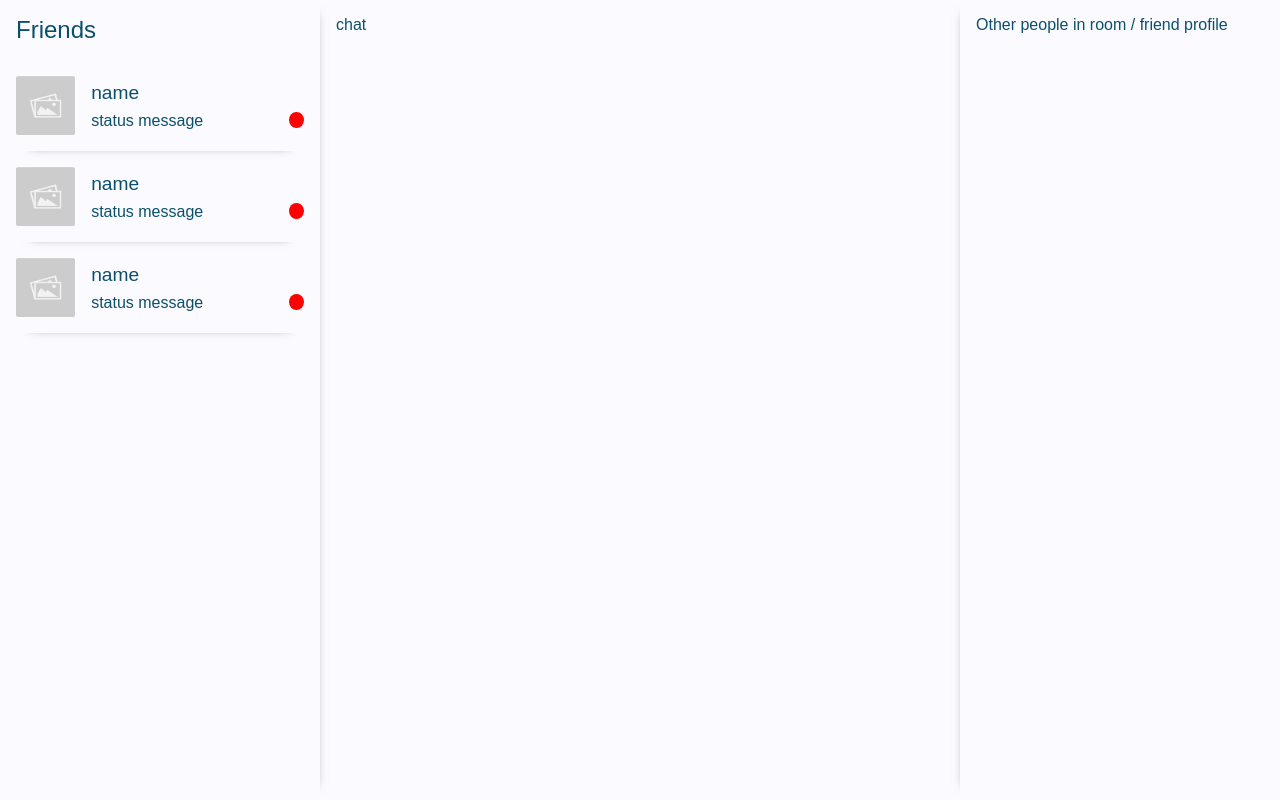
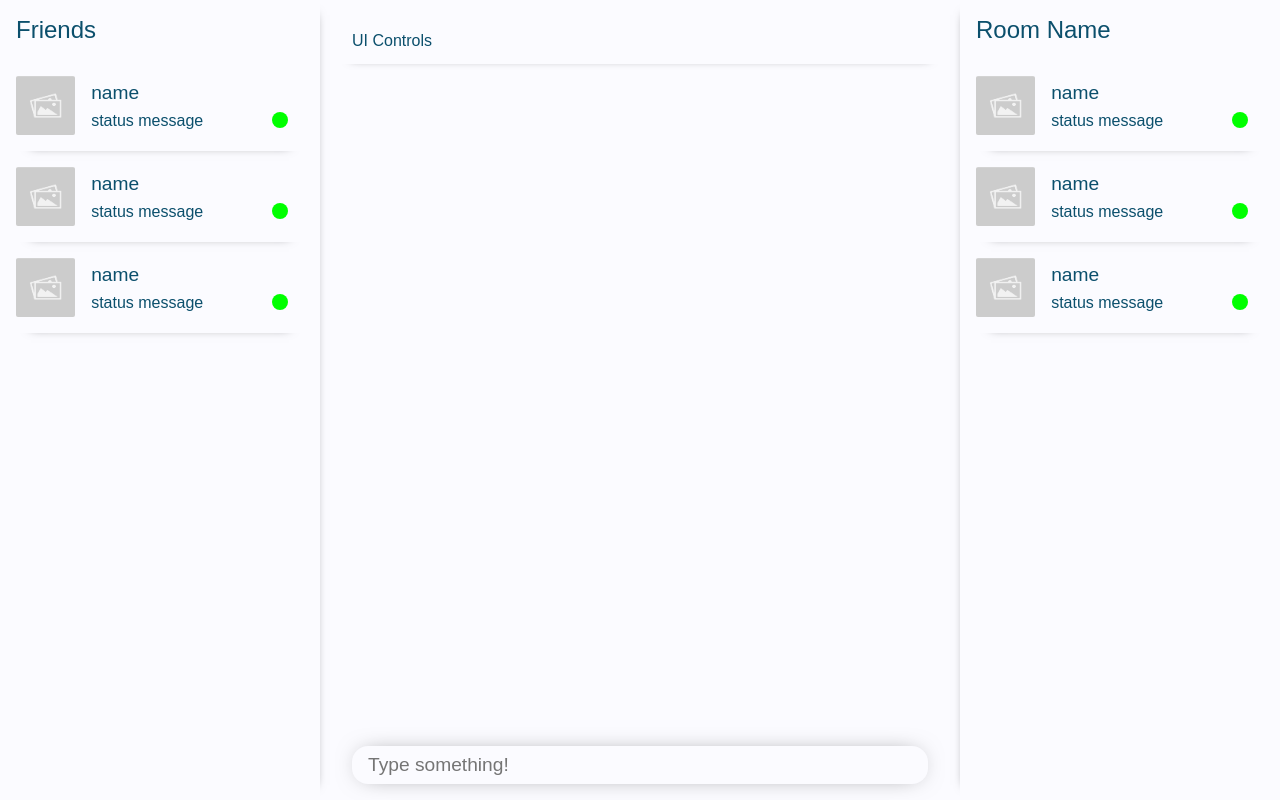
Before and after one commit to NiclasVNielsen/Spac_uge_10-11_Frontend, a Vue app: page / in a window 1280 px wide. Built offline with nearby package versions, Linux system fonts and the light colour scheme.

Commit message:
UI Sketch

```diff
--- a/src/views/HomeView.vue
+++ b/src/views/HomeView.vue
@@ -31,10 +31,40 @@ const items = ref([1,2,3])
             </div>
         </div>
         <div class="chatField container">
-            chat
+            <div class="controls shadow b container">
+                UI Controls
+            </div>
+            <div class="chat">
+                <div class="messageContainer">
+
+                </div>
+                <div class="messageInput">
+                    <input type="text" class="shadow a" placeholder="Type something!">
+                </div>
+            </div>
         </div>
         <div class="chatDetails shadow l container">
-            Other people in room / friend profile
+            <h4>
+                Room Name
+            </h4>
+            <div class="friendsContainer">
+                <div v-for="item in items" :key="index" class="friendItem shadow b">
+                    <figure>
+                        <img src="../../public/ph.jpg" alt="">
+                    </figure>
+                    <div>
+                        <h6>
+                            name
+                        </h6>
+                        <div>
+                            <p>
+                                status message
+                            </p>
+                            <figure class="status"></figure>
+                        </div>
+                    </div>
+                </div>
+            </div>
         </div>
     </div>
 </template>
@@ -44,10 +74,30 @@ const items = ref([1,2,3])
 .main
     min-height: 100vh
     display: flex
-    .friends
+    .friends, .chatDetails
         width: calc(var(--differentContextGap) * 8)
         flex-wrap: nowrap
         flex-direction: column
+    .chatField
+        width: calc(100% - (var(--differentContextGap) * 16))
+        flex-wrap: wrap
+        .controls
+            height: calc(var(--sameContextGap) * 3)
+        .chat
+            height: calc(100% - (var(--sameContextGap) * 3))
+            .messageContainer
+                height: calc(100% - (var(--sameContextGap) * 2) - 22px)
+                padding: 0 var(--sameContextGap)
+            .messageInput
+                padding: 0 var(--sameContextGap)
+                input
+                    margin-top: var(--sameContextGap)
+                    border: none
+                    border-radius: var(--sameContextGap)
+
+    .chatDetails
+        width: calc(var(--differentContextGap) * 8)
+
 .friendsContainer
     display: flex
     justify-content: flex-start
@@ -71,18 +121,17 @@ const items = ref([1,2,3])
                 margin-bottom: calc(var(--sameContextGap) / 2)
             > div
                 display: flex
+                flex-wrap: wrap
                 p
                     margin-bottom: 0
+                    width: calc(100% - (var(--sameContextGap) * 3))
                 .status
-                            background: #f00
+                    background: #0f0
                     width: var(--sameContextGap)
                     height: var(--sameContextGap)
                     border-radius: 50%
                     margin-bottom: 0
-
-    .chatField
-        width: calc(100% - (var(--differentContextGap) * 16))
-    .chatDetails
-        width: calc(var(--differentContextGap) * 8)
+                    margin-left: var(--sameContextGap)
+                    margin-right: var(--sameContextGap)
 
 </style>
```
Lines whose indentation alone changed are shown as unchanged.
